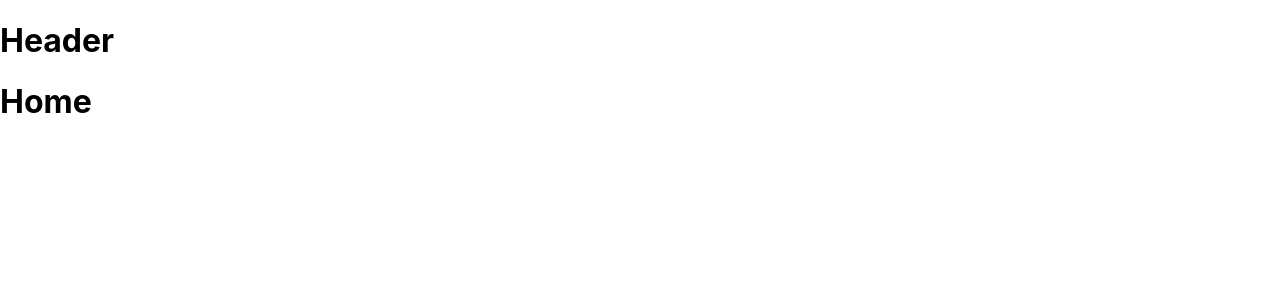
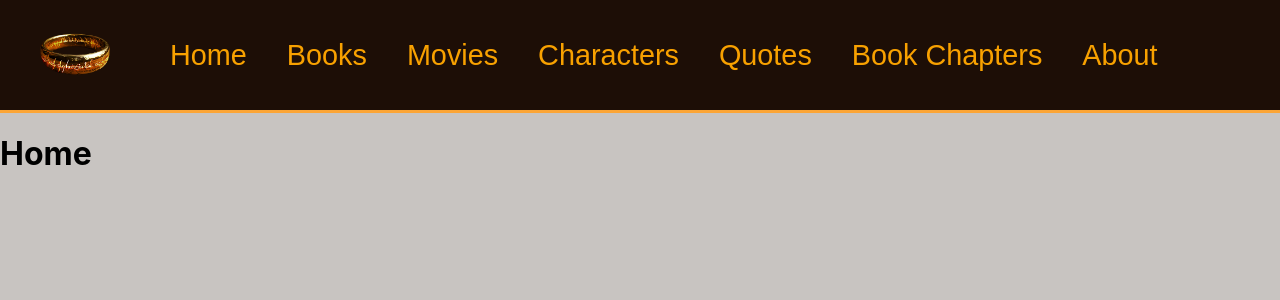
Before and after one commit to Web-Development-React-Exercises/final_lotr-website, a React (Create React App) app: page / in a window 1280 px wide. Shown: the top 300 px of the page. Built offline with nearby package versions, Linux system fonts and the light colour scheme.

Commit message:
Created Header component

```diff
--- a/src/App.css
+++ b/src/App.css
@@ -1,38 +1,58 @@
-.App {
-  text-align: center;
+a:link { text-decoration: none; }
+a:hover {text-decoration: underline; }
+
+
+:root {
+  --primary-color: #f8a100;
+  --secondary-color: ;
+  --primary-text-color: #f8a100;
+  --secondary-text-color: ;
+  --primary-background-color: #1d0e06;
+  --secondary-background-color: #c8c4c1;
+  --divider-color: #fca535;
 }
 
-.App-logo {
-  height: 40vmin;
-  pointer-events: none;
+body { background-color: var(--secondary-background-color)}
+
+#header {
+  display: flex;
+  flex-direction: row;
+  /*Make header as wide as the page*/
+  width: 100vw - 80px;
+  height: 70px;
+  background-color: var(--primary-background-color);
+  font-size: 1.8em;
+  /*Set the font family of the text in the header to Arial*/
+  font-family: Arial;
+  /*Set a bottom border of 1px*/
+  border-bottom: 3px solid var(--divider-color);
+  padding: 20px 40px;
 }
 
-@media (prefers-reduced-motion: no-preference) {
-  .App-logo {
-    animation: App-logo-spin infinite 20s linear;
-  }
+header > * {
+  display: flex;
+  height: 100%;
 }
 
-.App-header {
-  background-color: #282c34;
-  min-height: 100vh;
+.headerLinkContainer {
+  margin: 0;
   display: flex;
-  flex-direction: column;
+  flex-direction: row;
+  justify-content: center;
   align-items: center;
-  justify-content: center;
-  font-size: calc(10px + 2vmin);
-  color: white;
 }
 
-.App-link {
-  color: #61dafb;
+.headerLink {
+  margin: 0 20px;
+  text-decoration: none;
+  list-style-type: none;
 }
 
-@keyframes App-logo-spin {
-  from {
-    transform: rotate(0deg);
-  }
-  to {
-    transform: rotate(360deg);
-  }
+.headerLink a {
+  text-decoration: none;
+  color: var(--primary-text-color);
 }
+
+.headerLink a:hover {
+  text-decoration: underline;
+}
--- a/src/components/Header.js
+++ b/src/components/Header.js
@@ -1,9 +1,20 @@
 import React from 'react';
+import { Link } from 'react-router-dom';
+import logo from '../logo.png';
 
 export default function Header() {
     return (
-        <header>
-            <h1>Header</h1>
+        <header id="header">
+            <div className="logo"><img src={logo} alt="Page logo" /></div>
+            <ul class="headerLinkContainer">
+                <li class="headerLink"><Link to="/">Home</Link></li>
+                <li class="headerLink"><Link to="/books">Books</Link></li>
+                <li class="headerLink"><Link to="/movies">Movies</Link></li>
+                <li class="headerLink"><Link to="/characters">Characters</Link></li>
+                <li class="headerLink"><Link to="/quotes">Quotes</Link></li>
+                <li class="headerLink"><Link to="/chapters">Book Chapters</Link></li>
+                <li class="headerLink"><Link to="/about">About</Link></li>
+            </ul>
         </header>
     );
 }
```
Also changed, not shown: src/logo.png (renamed from public/logo.png), src/logo.svg (deleted).
